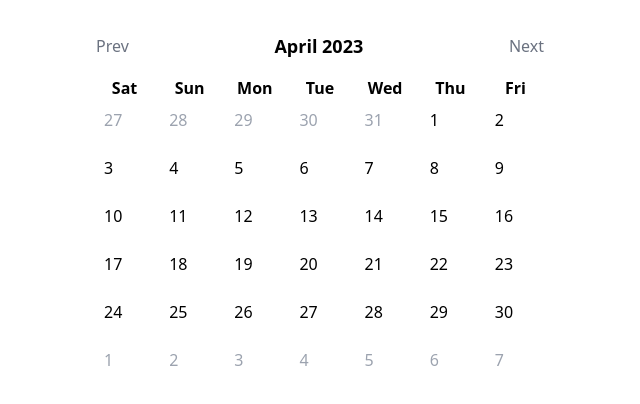
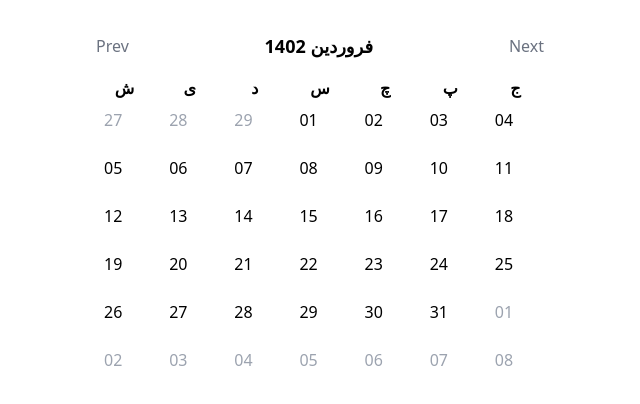
Before and after one commit to 4kProgrammer/iotPlatform, a Next.js app: page /schedule in a window 1280 px wide. Shown: the top 404 px of the page, without its empty margins (320-960 px from the left). Built offline with nearby package versions, Linux system fonts and the light colour scheme.

Commit message:
add perisan calender

```diff
--- /dev/null
+++ b/components/utils/jalaliDateUtils.ts
@@ -0,0 +1,58 @@
+interface JalaliDate {
+    g_days_in_month: number[];
+    j_days_in_month: number[];
+    jalaliToGregorian(j_y: number, j_m: number, j_d: number): [number, number, number];
+}
+
+const JalaliDate: JalaliDate = {
+    g_days_in_month: [31, 28, 31, 30, 31, 30, 31, 31, 30, 31, 30, 31],
+    j_days_in_month: [31, 31, 31, 31, 31, 31, 30, 30, 30, 30, 30, 29],
+    jalaliToGregorian: function (j_y: number, j_m: number, j_d: number): [number, number, number] {
+        j_y = parseInt(String(j_y));
+        j_m = parseInt(String(j_m));
+        j_d = parseInt(String(j_d));
+        var jy = j_y - 979;
+        var jm = j_m - 1;
+        var jd = j_d - 1;
+
+        var j_day_no = 365 * jy + parseInt(String(jy / 33)) * 8 + parseInt(String((jy % 33 + 3) / 4));
+        for (var i = 0; i < jm; ++i) j_day_no += JalaliDate.j_days_in_month[i];
+
+        j_day_no += jd;
+
+        var g_day_no = j_day_no + 79;
+
+        var gy = 1600 + 400 * parseInt(String(g_day_no / 146097)); /* 146097 = 365*400 + 400/4 - 400/100 + 400/400 */
+        g_day_no = g_day_no % 146097;
+
+        var leap = true;
+        if (g_day_no >= 36525) /* 36525 = 365*100 + 100/4 */ {
+            g_day_no--;
+            gy += 100 * parseInt(String(g_day_no / 36524)); /* 36524 = 365*100 + 100/4 - 100/100 */
+            g_day_no = g_day_no % 36524;
+
+            if (g_day_no >= 365) g_day_no++;
+            else leap = false;
+        }
+
+        gy += 4 * parseInt(String(g_day_no / 1461)); /* 1461 = 365*4 + 4/4 */
+        g_day_no %= 1461;
+
+        if (g_day_no >= 366) {
+            leap = false;
+
+            g_day_no--;
+            gy += parseInt(String(g_day_no / 365));
+            g_day_no = g_day_no % 365;
+        }
+
+        for (var i = 0; g_day_no >= JalaliDate.g_days_in_month[i] + (i == 1 && leap ? 1 : 0); i++)
+            g_day_no -= JalaliDate.g_days_in_month[i] + (i == 1 && leap ? 1 : 0);
+        var gm = i + 1;
+        var gd = g_day_no + 1;
+
+        return [gy, gm, gd];
+    },
+};
+
+export default JalaliDate;
--- a/package.json
+++ b/package.json
@@ -13,6 +13,7 @@
     "chart.js": "^4.2.1",
     "classnames": "^2.3.2",
     "date-fns": "^2.30.0",
+    "date-fns-jalali": "^2.30.0-0",
     "material-icons": "^1.13.4",
     "next": "latest",
     "postcss": "^8.4.21",
--- a/pages/schedule.tsx
+++ b/pages/schedule.tsx
@@ -1,6 +1,10 @@
 import { useState } from 'react';
 import { format, addDays, startOfWeek as getStartOfWeek, isSameDay, isSameMonth, addMonths } from 'date-fns';
 import classNames from 'classnames';
+import { format as formatJalali, newDate as newDateJalali } from 'date-fns-jalali';
+import JalaliDate from "../components/utils/jalaliDateUtils";
+
+
 
 type CalendarProps = {
   startOfWeek: 0 | 2 | 1 | 5 | 3 | 4 | 6; // 0 for Sunday, 1 for Monday, etc.
@@ -17,16 +21,33 @@ const Calendar: React.FC<CalendarProps> = ({
 
   const getDaysInMonth = (date: Date) => {
     const days = [];
-    const startOfMonth = getStartOfWeek(date, { weekStartsOn: startOfWeekValue });
 
-    // Get the first day of the month
-    const firstDayOfMonth = new Date(date.getFullYear(), date.getMonth(), 1);
+    console.log("date" + date);
+    const jalaliYear = formatJalali(date, 'yyyy');
+    const jalaliMonth = formatJalali(date, 'MM');
+    const jalaliDay = '01'; // Always set the day to 01 to get the first day of the month
+
+    const jalaliStartDate = `${jalaliYear}/${jalaliMonth}/${jalaliDay}`;
+    const year = parseInt(jalaliYear, 10);
+    const month = parseInt(jalaliMonth, 10);
+    const day = parseInt(jalaliDay, 10);
+    console.log("jalaliStartDate" + year + "|" + month + "|" + day);
+    const [gy, gm, gd] = JalaliDate.jalaliToGregorian(year, month, day);
+    const gregorianStartDate = new Date(gy, gm - 1, gd);
+    console.log("aaaa|" + gregorianStartDate);
+    const startOfMonth = getStartOfWeek(gregorianStartDate, { weekStartsOn: startOfWeekValue });
+    console.log("AA|" + startOfMonth);
 
     // Calculate the number of days to include from the previous month
-    const prevMonthDaysCount = (startOfMonth.getDay() + 6) % 7;
+    const prevMonthDaysCount = (startOfMonth.getDay() + startOfWeekValue) % 7;
+    //(i + startOfWeekValue) % 7;
+    console.log("startOfMonth.getDay()" + startOfMonth.getDay());
+    console.log("prevMonthDaysCount" + prevMonthDaysCount);
 
     // Get the date for the first day of the displayed week
-    const startOfWeek = addDays(firstDayOfMonth, -prevMonthDaysCount);
+    const startOfWeek = addDays(startOfMonth, 0);
+
+    console.log("startOfWeek" + startOfWeek);
 
     // Generate the days for the calendar, including the previous month's days if needed
     for (let i = 0; i < 42; i++) {
@@ -48,7 +69,7 @@ const Calendar: React.FC<CalendarProps> = ({
 
   const renderCalendarHeader = () => {
     const headerFormat = 'MMMM yyyy';
-    const formattedHeader = format(currentMonth, headerFormat);
+    const formattedHeader = formatJalali(currentMonth, headerFormat); // Format the month in Persian (Jalali) calendar
 
     return (
       <div className="flex justify-between items-center mb-4">
@@ -70,7 +91,7 @@ const Calendar: React.FC<CalendarProps> = ({
   };
 
   const renderCalendarDays = () => {
-    const daysOfWeek = ['Sun', 'Mon', 'Tue', 'Wed', 'Thu', 'Fri', 'Sat'];
+    const daysOfWeek = ['ی', 'د', 'س', 'چ', 'پ', 'ج', 'ش']; // Persian days of the week
     const days = [];
 
     for (let i = 0; i < 7; i++) {
@@ -100,17 +121,32 @@ const Calendar: React.FC<CalendarProps> = ({
             isSameDay(holiday, day)
           );
 
-          const isCurrentMonth = isSameMonth(day, currentMonth);
+          const jalaliCurrentMonth = parseInt(formatJalali(day, 'MM'), 10);
+          //const isCurrentMonth = isSameMonth(day, currentMonth);
+          var isCurrentMonth = false;
+
+          const jalaliYear = formatJalali(currentMonth.getFullYear(), 'yyyy');
+          const jalaliMonth = parseInt(formatJalali(currentMonth, 'MM'), 10);
+
+          if (jalaliCurrentMonth === jalaliMonth) {
+            isCurrentMonth = true;
+          }
+
+          const jalaliDate = {
+            year: formatJalali(day, 'yyyy'),
+            month: formatJalali(day, 'MM'),
+            day: formatJalali(day, 'dd')
+          };
 
           const cellClasses = classNames('p-2', {
             'bg-red-500 text-white': isOfficialHoliday,
             'bg-yellow-500 text-white': isUnofficialHoliday,
-            'text-gray-400': !isCurrentMonth, // Apply gray color to days not in current month
+            'text-gray-400': !isCurrentMonth, // Apply gray color to days not in the current month
           });
 
           return (
             <div key={day.toISOString()} className={cellClasses}>
-              {day.getDate()}
+              {jalaliDate.day}
             </div>
           );
         })}
@@ -125,6 +161,9 @@ const Calendar: React.FC<CalendarProps> = ({
       {renderCalendarCells()}
     </div>
   );
+
+
+
 };
 
 const Home: React.FC = () => {
```
Also changed, not shown: 1 other file (tests, documents, lock files or other folders).
